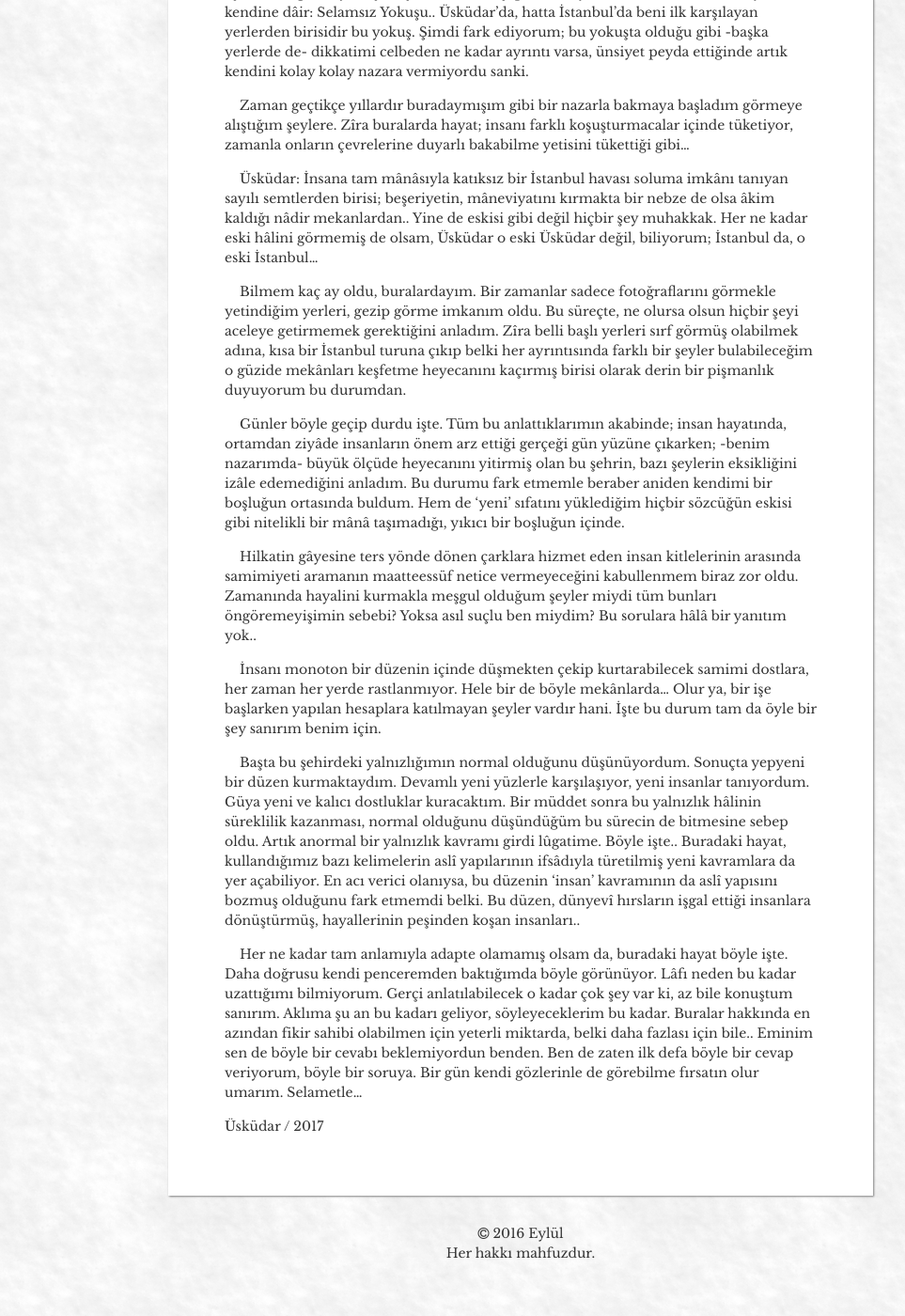
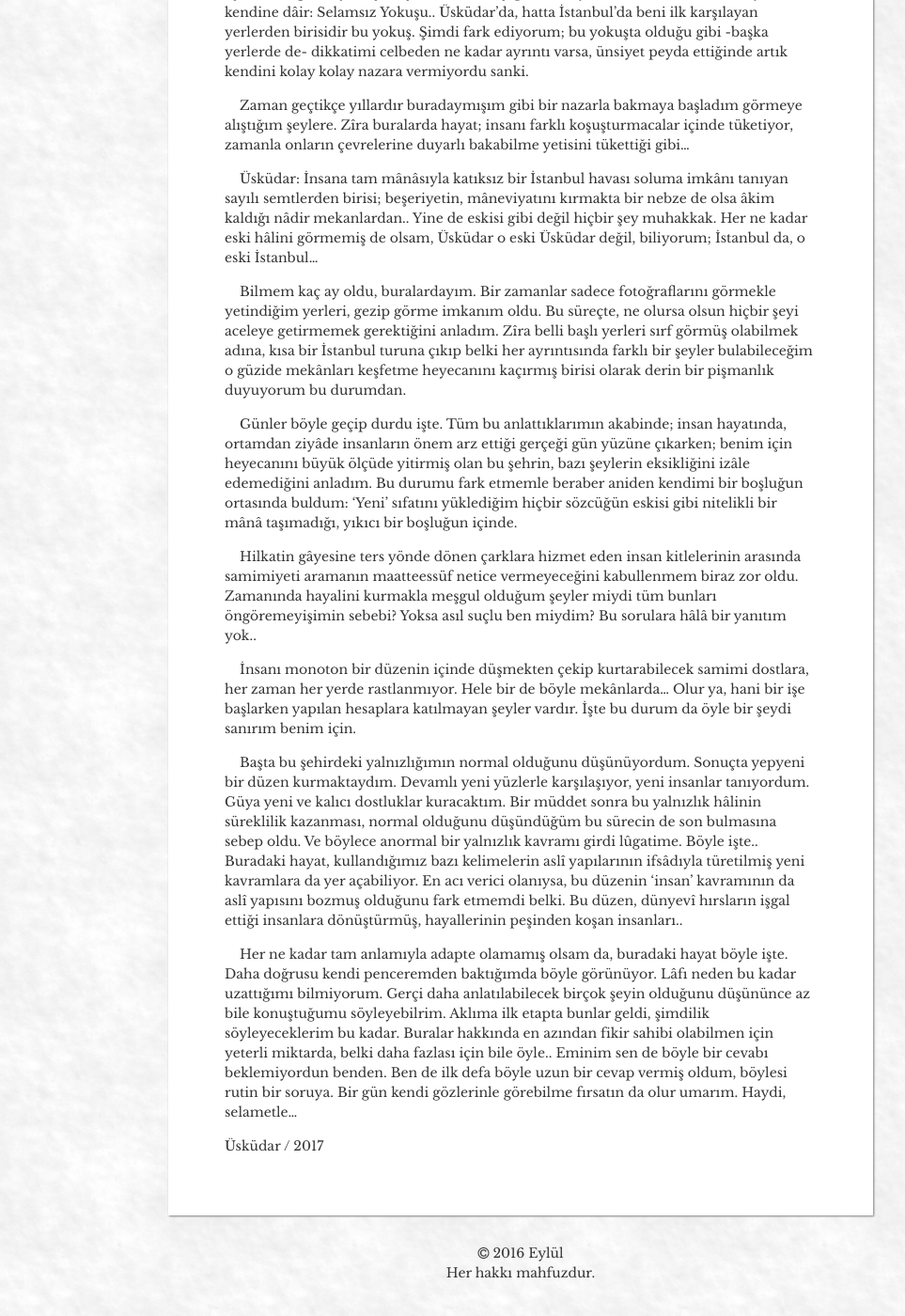
Before and after one commit to muhammedaydogdu/muhammedaydogdu.github.io, a Jekyll site: the page built from _posts/2017-02-05-uskudarda-bilmem-kac-ay.md, in a window 1280 px wide and 1400 px high, scrolled down 571 px. Shown: the whole window at 94% size, without its empty margins (86-1049 px from the left). Built offline with Jekyll 4.4.1, drawn with Linux system fonts in a browser that asks for light colours; some web fonts are replaced; before the commit the page ends 1950 px from its top, so only the background shows below that.

Commit message:
Update 2017-02-05-uskudarda-bilmem-kac-ay.md

```diff
--- a/_posts/2017-02-05-uskudarda-bilmem-kac-ay.md
+++ b/_posts/2017-02-05-uskudarda-bilmem-kac-ay.md
@@ -21,14 +21,14 @@ _bir dosta cevaben_
 
 &nbsp;&nbsp;&nbsp;&nbsp;Bilmem kaç ay oldu, buralardayım. Bir zamanlar sadece fotoğraflarını görmekle yetindiğim yerleri, gezip görme imkanım oldu. Bu süreçte, ne olursa olsun hiçbir şeyi aceleye getirmemek gerektiğini anladım. Zîra belli başlı yerleri sırf görmüş olabilmek adına, kısa bir İstanbul turuna çıkıp belki her ayrıntısında farklı bir şeyler bulabileceğim o güzide mekânları keşfetme heyecanını kaçırmış birisi olarak derin bir pişmanlık duyuyorum bu durumdan.
 
-&nbsp;&nbsp;&nbsp;&nbsp;Günler böyle geçip durdu işte. Tüm bu anlattıklarımın akabinde; insan hayatında, ortamdan ziyâde insanların önem arz ettiği gerçeği gün yüzüne çıkarken; -benim nazarımda- büyük ölçüde heyecanını yitirmiş olan bu şehrin, bazı şeylerin eksikliğini izâle edemediğini anladım. Bu durumu fark etmemle beraber aniden kendimi bir boşluğun ortasında buldum. Hem de 'yeni' sıfatını yüklediğim hiçbir sözcüğün eskisi gibi nitelikli bir mânâ taşımadığı, yıkıcı bir boşluğun içinde.
+&nbsp;&nbsp;&nbsp;&nbsp;Günler böyle geçip durdu işte. Tüm bu anlattıklarımın akabinde; insan hayatında, ortamdan ziyâde insanların önem arz ettiği gerçeği gün yüzüne çıkarken; benim için heyecanını büyük ölçüde yitirmiş olan bu şehrin, bazı şeylerin eksikliğini izâle edemediğini anladım. Bu durumu fark etmemle beraber aniden kendimi bir boşluğun ortasında buldum: 'Yeni' sıfatını yüklediğim hiçbir sözcüğün eskisi gibi nitelikli bir mânâ taşımadığı, yıkıcı bir boşluğun içinde.
 
 &nbsp;&nbsp;&nbsp;&nbsp;Hilkatin gâyesine ters yönde dönen çarklara hizmet eden insan kitlelerinin arasında samimiyeti aramanın maatteessüf netice vermeyeceğini kabullenmem biraz zor oldu. Zamanında hayalini kurmakla meşgul olduğum şeyler miydi tüm bunları öngöremeyişimin sebebi? Yoksa asıl suçlu ben miydim? Bu sorulara hâlâ bir yanıtım yok..
 
-&nbsp;&nbsp;&nbsp;&nbsp;İnsanı monoton bir düzenin içinde düşmekten çekip kurtarabilecek samimi dostlara, her zaman her yerde rastlanmıyor. Hele bir de böyle mekânlarda... Olur ya, bir işe başlarken yapılan hesaplara katılmayan şeyler vardır hani. İşte bu durum tam da öyle bir şey sanırım benim için.
+&nbsp;&nbsp;&nbsp;&nbsp;İnsanı monoton bir düzenin içinde düşmekten çekip kurtarabilecek samimi dostlara, her zaman her yerde rastlanmıyor. Hele bir de böyle mekânlarda... Olur ya, hani bir işe başlarken yapılan hesaplara katılmayan şeyler vardır. İşte bu durum da öyle bir şeydi sanırım benim için.
 
-&nbsp;&nbsp;&nbsp;&nbsp;Başta bu şehirdeki yalnızlığımın normal olduğunu düşünüyordum. Sonuçta yepyeni bir düzen kurmaktaydım. Devamlı yeni yüzlerle karşılaşıyor, yeni insanlar tanıyordum. Güya yeni ve kalıcı dostluklar kuracaktım. Bir müddet sonra bu yalnızlık hâlinin süreklilik kazanması, normal olduğunu düşündüğüm bu sürecin de bitmesine sebep oldu. Artık anormal bir yalnızlık kavramı girdi lûgatime. Böyle işte.. Buradaki hayat, kullandığımız bazı kelimelerin aslî yapılarının ifsâdıyla türetilmiş yeni kavramlara da yer açabiliyor. En acı verici olanıysa, bu düzenin 'insan' kavramının da aslî yapısını bozmuş olduğunu fark etmemdi belki. Bu düzen, dünyevî hırsların işgal ettiği insanlara dönüştürmüş, hayallerinin peşinden koşan insanları..
+&nbsp;&nbsp;&nbsp;&nbsp;Başta bu şehirdeki yalnızlığımın normal olduğunu düşünüyordum. Sonuçta yepyeni bir düzen kurmaktaydım. Devamlı yeni yüzlerle karşılaşıyor, yeni insanlar tanıyordum. Güya yeni ve kalıcı dostluklar kuracaktım. Bir müddet sonra bu yalnızlık hâlinin süreklilik kazanması, normal olduğunu düşündüğüm bu sürecin de son bulmasına sebep oldu. Ve böylece anormal bir yalnızlık kavramı girdi lûgatime. Böyle işte.. Buradaki hayat, kullandığımız bazı kelimelerin aslî yapılarının ifsâdıyla türetilmiş yeni kavramlara da yer açabiliyor. En acı verici olanıysa, bu düzenin 'insan' kavramının da aslî yapısını bozmuş olduğunu fark etmemdi belki. Bu düzen, dünyevî hırsların işgal ettiği insanlara dönüştürmüş, hayallerinin peşinden koşan insanları..
 
-&nbsp;&nbsp;&nbsp;&nbsp;Her ne kadar tam anlamıyla adapte olamamış olsam da, buradaki hayat böyle işte. Daha doğrusu kendi penceremden baktığımda böyle görünüyor. Lâfı neden bu kadar uzattığımı bilmiyorum. Gerçi anlatılabilecek o kadar çok şey var ki, az bile konuştum sanırım. Aklıma şu an bu kadarı geliyor, söyleyeceklerim bu kadar. Buralar hakkında en azından fikir sahibi olabilmen için yeterli miktarda, belki daha fazlası için bile.. Eminim sen de böyle bir cevabı beklemiyordun benden. Ben de zaten ilk defa böyle bir cevap veriyorum, böyle bir soruya. Bir gün kendi gözlerinle de görebilme fırsatın olur umarım. Selametle...
+&nbsp;&nbsp;&nbsp;&nbsp;Her ne kadar tam anlamıyla adapte olamamış olsam da, buradaki hayat böyle işte. Daha doğrusu kendi penceremden baktığımda böyle görünüyor. Lâfı neden bu kadar uzattığımı bilmiyorum. Gerçi daha anlatılabilecek birçok şeyin olduğunu düşününce az bile konuştuğumu söyleyebilrim. Aklıma ilk etapta bunlar geldi, şimdilik söyleyeceklerim bu kadar. Buralar hakkında en azından fikir sahibi olabilmen için yeterli miktarda, belki daha fazlası için bile öyle.. Eminim sen de böyle bir cevabı beklemiyordun benden. Ben de ilk defa böyle uzun bir cevap vermiş oldum, böylesi rutin bir soruya. Bir gün kendi gözlerinle görebilme fırsatın da olur umarım. Haydi, selametle...
 
 Üsküdar / 2017
```
